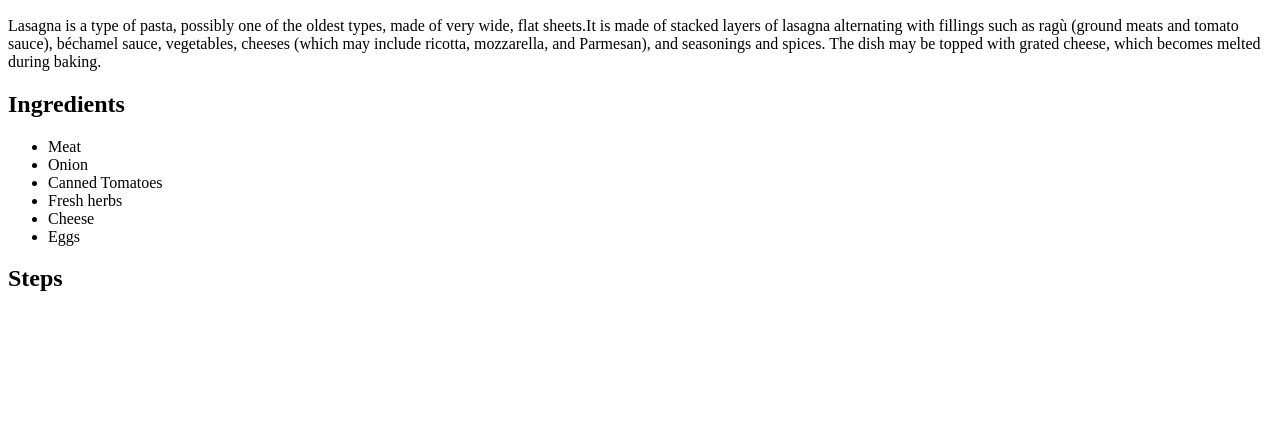
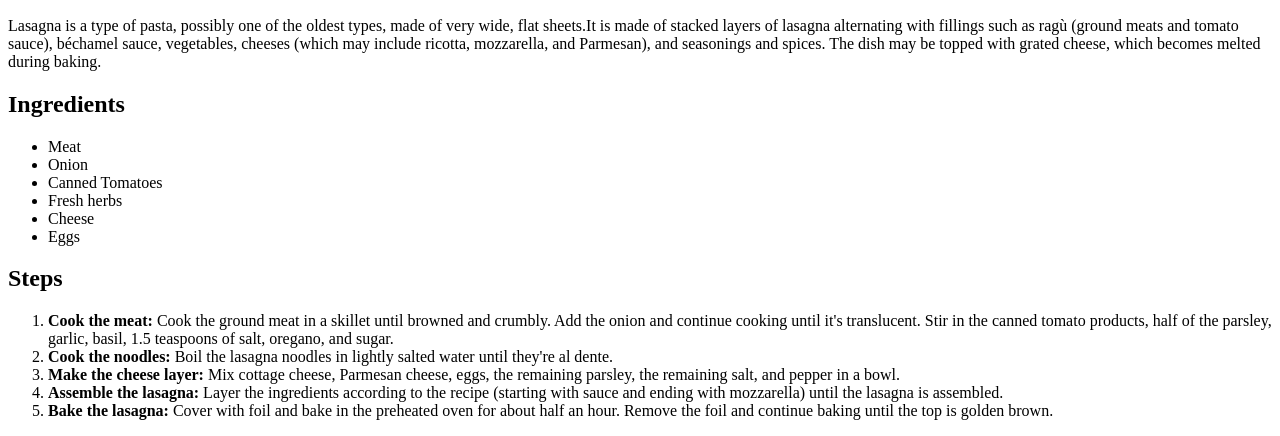
Before and after one commit to Ash4477/odin-recipes, a plain HTML site: page recipes/lasagna.html in a window 1280 px wide. Shown: the part 434-870 px from the top of the page. Before the commit the page ends 800 px from the top, so only its background shows below. Drawn offline with Linux system fonts and the light colour scheme.

Commit message:
Added steps to make recipe in all recipe files

```diff
--- a/recipes/lasagna.html
+++ b/recipes/lasagna.html
@@ -20,6 +20,12 @@
         <li>Eggs</li>
     </ul>
     <h2>Steps</h2>
-    <ol></ol>
+    <ol>
+        <li><strong>Cook the meat:</strong> Cook the ground meat in a skillet until browned and crumbly. Add the onion and continue cooking until it's translucent. Stir in the canned tomato products, half of the parsley, garlic, basil, 1.5 teaspoons of salt, oregano, and sugar.</li>
+        <li><strong>Cook the noodles:</strong> Boil the lasagna noodles in lightly salted water until they're al dente.</li>
+        <li><strong>Make the cheese layer:</strong> Mix cottage cheese, Parmesan cheese, eggs, the remaining parsley, the remaining salt, and pepper in a bowl.</li>
+        <li><strong>Assemble the lasagna:</strong> Layer the ingredients according to the recipe (starting with sauce and ending with mozzarella) until the lasagna is assembled.</li>
+        <li><strong>Bake the lasagna: </strong> Cover with foil and bake in the preheated oven for about half an hour. Remove the foil and continue baking until the top is golden brown.</li>
+    </ol>
 </body>
 </html>
```
Also changed, not shown: recipes/guacamole.html (+4 -1 lines), recipes/super_nachos.html (+7 -1 lines).
